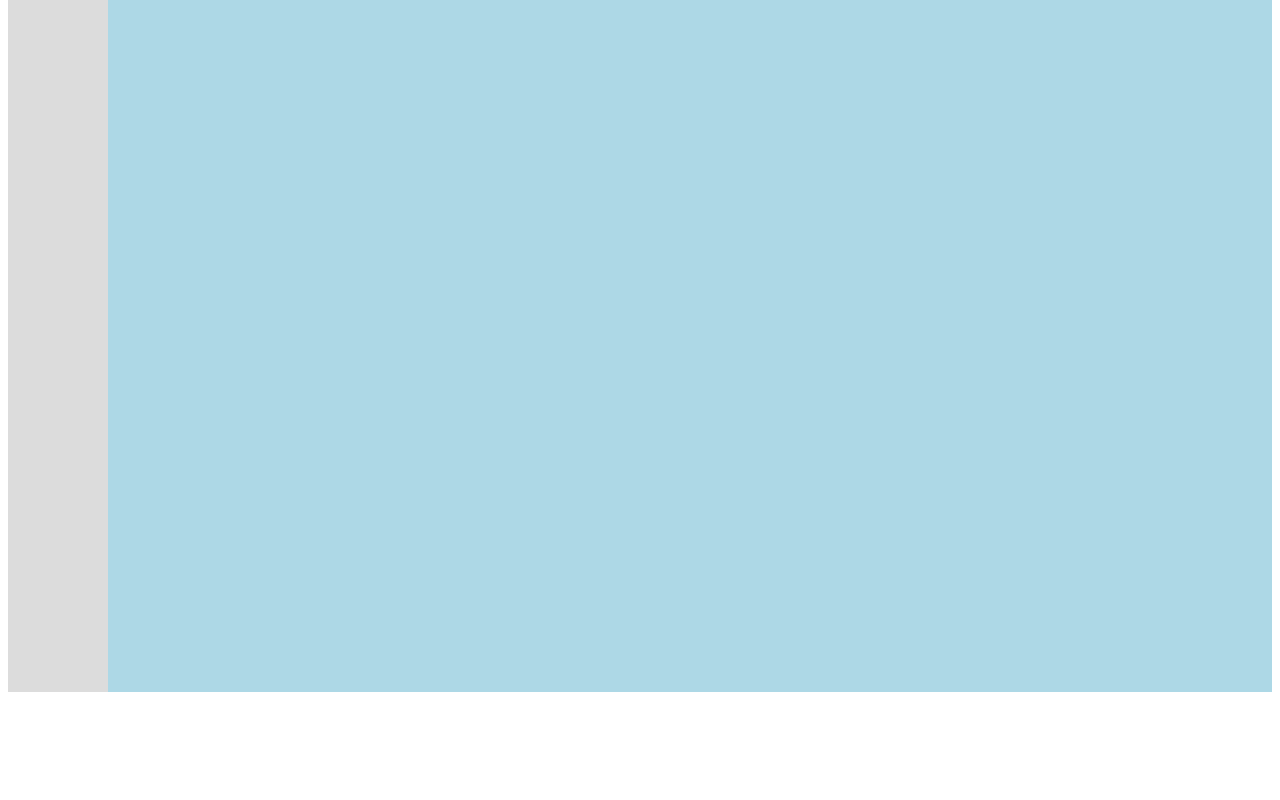
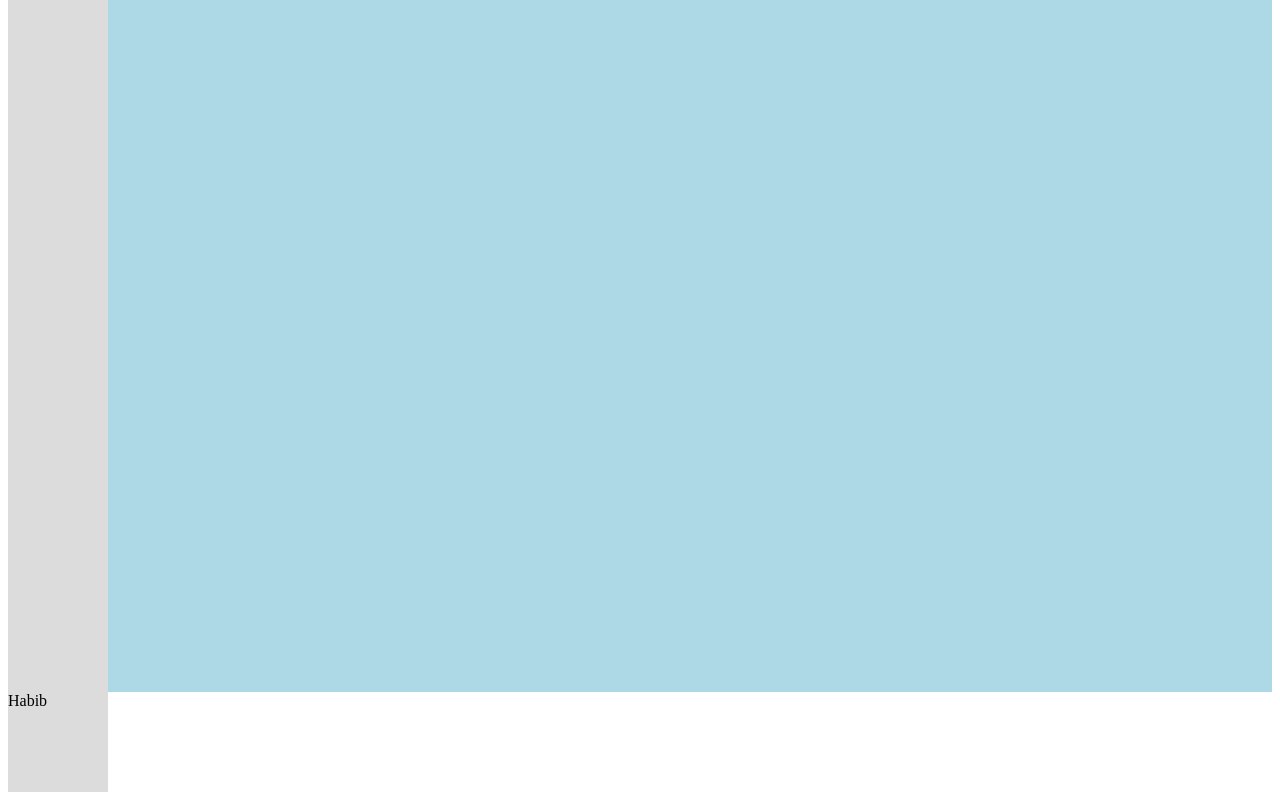
Before and after one commit to habibcsepust/portfolio, a plain HTML site: page portfolio.html in a window 1280 px wide. Shown: the part 667-1467 px from the top of the page. Before the commit the page ends 1367 px from the top, so only its background shows below. Drawn offline with Linux system fonts and the light colour scheme.

Commit message:
Added name

```diff
--- a/portfolio.html
+++ b/portfolio.html
@@ -64,6 +64,8 @@
 
     </section>
 
+    <div>Habib</div>
+
 
 </body>
 </html>
```
